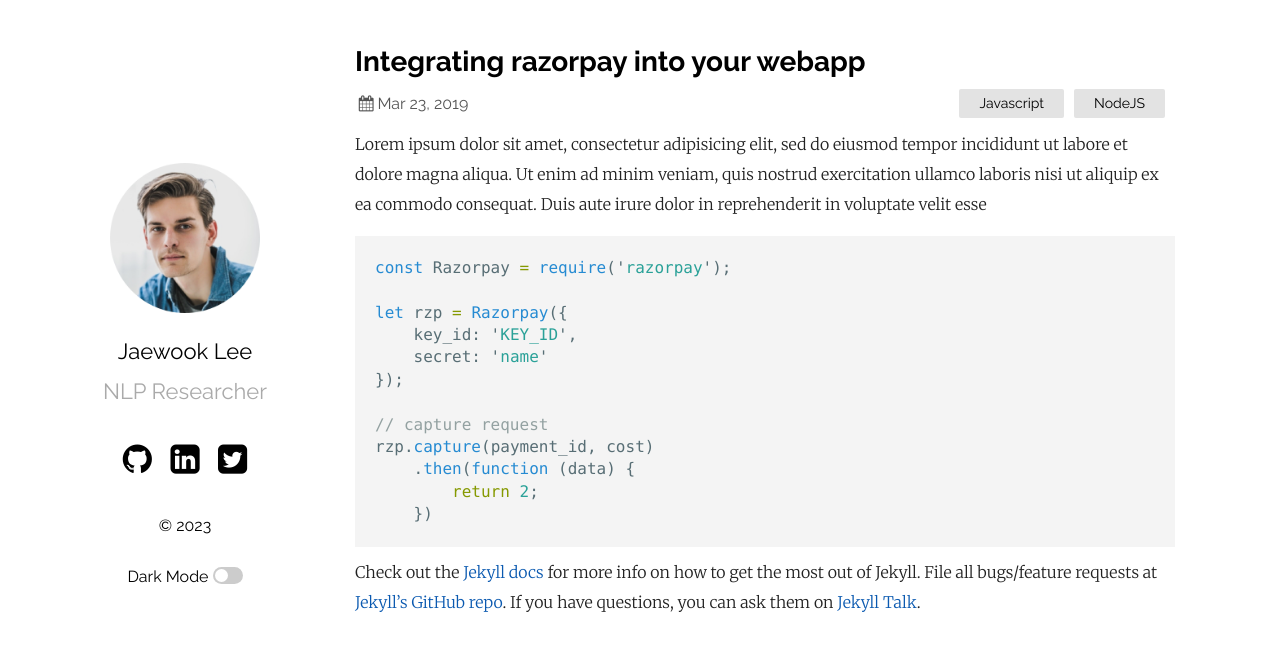
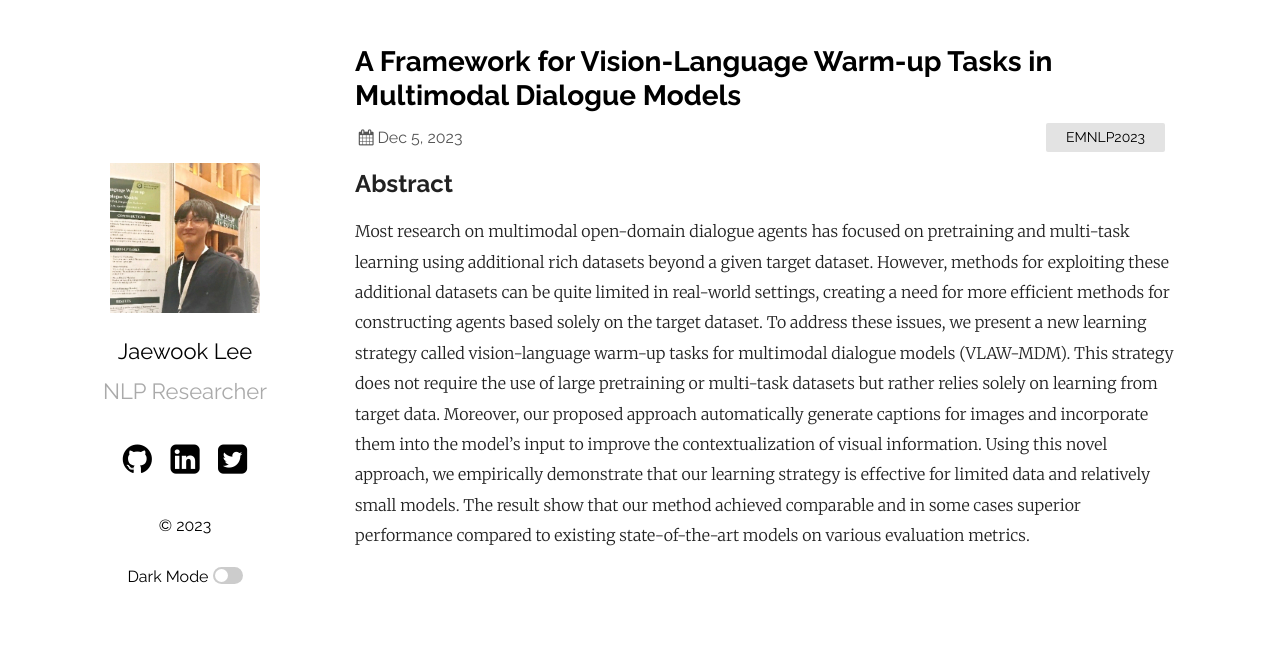
Before and after one commit to BeneciaLee/BeneciaLee.github.io, a Jekyll site: the page built from _posts/2019-03-23-welcome-to-jekyll.markdown, in a window 1280 px wide. Shown: the top 651 px of the page. Built offline with Jekyll 4.4.1, drawn with Linux system fonts in a browser that asks for light colours.

Commit message:
update versions

````diff
--- a/_posts/2019-03-23-welcome-to-jekyll.markdown
+++ b/_posts/2019-03-23-welcome-to-jekyll.markdown
@@ -1,27 +1,13 @@
 ---
 layout: post
-title:  "Integrating razorpay into your webapp"
-date:   2019-03-23 21:03:36 +0530
-categories: Javascript NodeJS
+title:  "A Framework for Vision-Language Warm-up Tasks in Multimodal Dialogue Models"
+date:   2023-12-06 00:00:01 +0530
+categories: EMNLP2023
 ---
-Lorem ipsum dolor sit amet, consectetur adipisicing elit, sed do eiusmod tempor incididunt ut labore et dolore magna aliqua. Ut enim ad minim veniam, quis nostrud exercitation ullamco laboris nisi ut aliquip ex ea commodo consequat. Duis aute irure dolor in reprehenderit in voluptate velit esse
 
-```javascript
-const Razorpay = require('razorpay');
+## Abstract
+Most research on multimodal open-domain dialogue agents has focused on pretraining and multi-task learning using additional rich datasets beyond a given target dataset. However, methods for exploiting these additional datasets can be quite limited in real-world settings, creating a need for more efficient methods for constructing agents based solely on the target dataset. To address these issues, we present a new learning strategy called vision-language warm-up tasks for multimodal dialogue models (VLAW-MDM). This strategy does not require the use of large pretraining or multi-task datasets but rather relies solely on learning from target data. Moreover, our proposed approach automatically generate captions for images and incorporate them into the model’s input to improve the contextualization of visual information. Using this novel approach, we empirically demonstrate that our learning strategy is effective for limited data and relatively small models. The result show that our method achieved comparable and in some cases superior performance compared to existing state-of-the-art models on various evaluation metrics.
 
-let rzp = Razorpay({
-	key_id: 'KEY_ID',
-	secret: 'name'
-});
-
-// capture request
-rzp.capture(payment_id, cost)
-	.then(function (data) {
-		return 2;
-	})
-```
-
-Check out the [Jekyll docs][jekyll-docs] for more info on how to get the most out of Jekyll. File all bugs/feature requests at [Jekyll’s GitHub repo][jekyll-gh]. If you have questions, you can ask them on [Jekyll Talk][jekyll-talk].
 
 [jekyll-docs]: https://jekyllrb.com/docs/home
 [jekyll-gh]:   https://github.com/jekyll/jekyll
````
Also changed, not shown: assets/portfolio.png, 1 other file.
